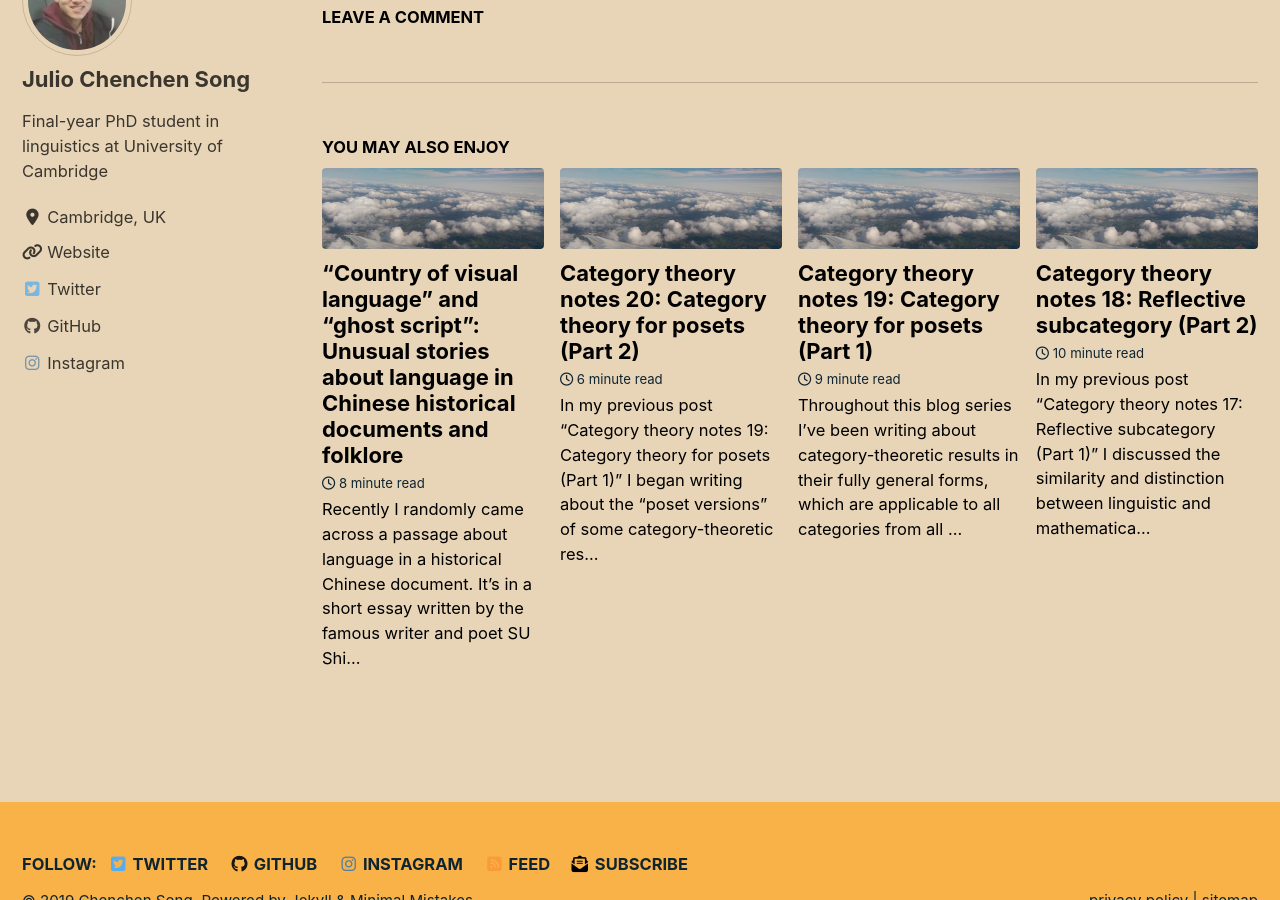
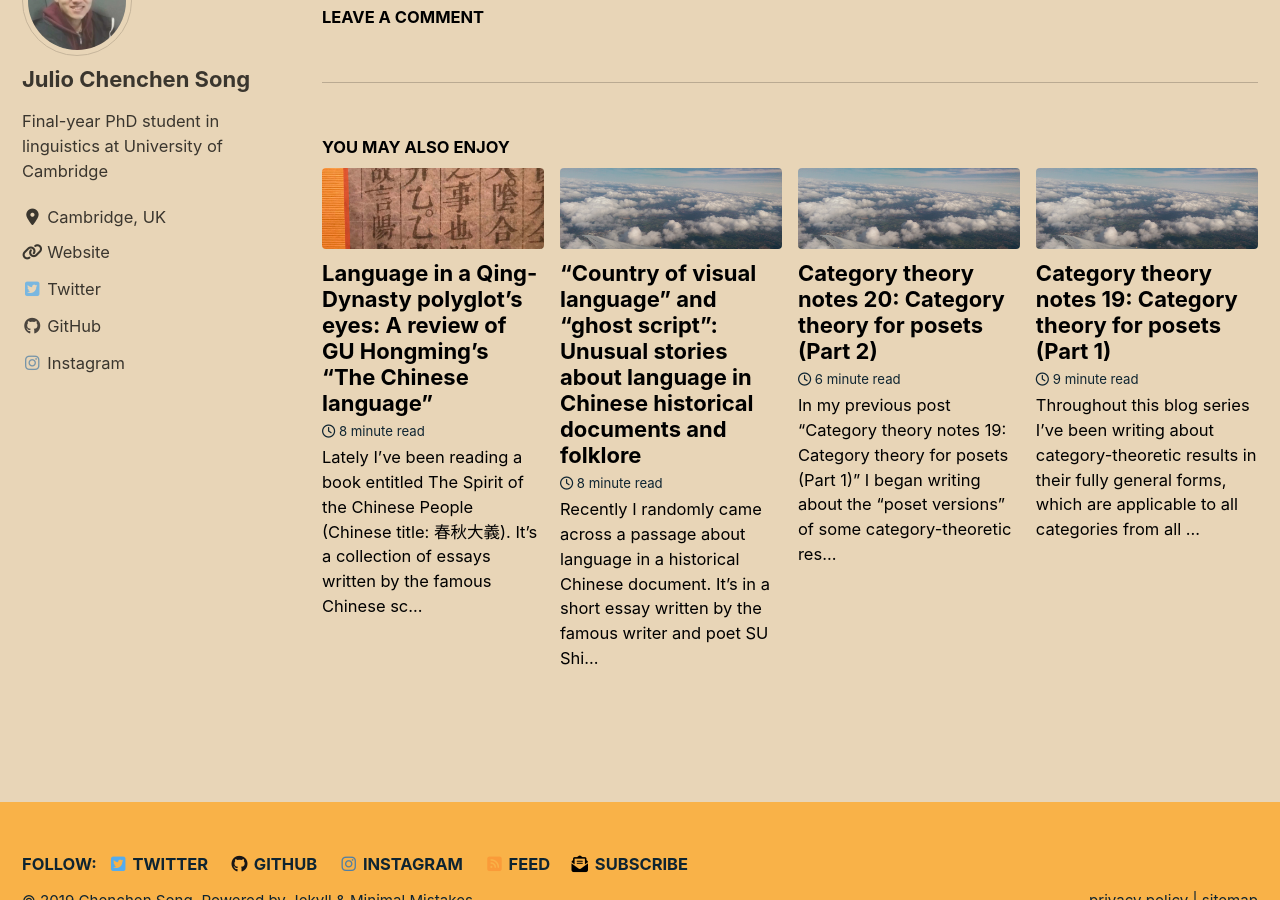
Before and after one commit to juliosong/blog, a Jekyll site: the page built from _posts/2019-08-03-my-first-post.md, in a window 1280 px wide and 900 px high, scrolled down 2825 px. Built offline with Jekyll 4.4.1, drawn with Linux system fonts in a browser that asks for light colours; cached includes are drawn as plain includes; nearby versions of some CDN libraries; some web fonts are replaced; comment, search, counter and statistics services are not loaded; some of the changed lines change nothing that is shown.

Commit message:
added new post GU Hongming

```diff
--- /dev/null
+++ b/_posts/2019-09-28-guhongming.md
@@ -0,0 +1,94 @@
+---
+title: "Language in a Qing-Dynasty polyglot's eyes: A review of GU Hongming's &#8220;The Chinese language&#8221;"
+categories: [review, linguistics]
+tags: [Chinese]
+header:
+  overlay_image: /assets/images/guhongming.jpg
+  show_overlay_excerpt: false
+  image_description: "the cover of GU Hongming's book"
+  caption: "The cover of GU Hongming's <a href='http://www.cntimesbooks.com/books/spirit-of-the-chinese-people'><em>The Spirit of the Chinese People</em></a> (CN Times Books edition, my copy)"
+  teaser: /assets/images/guhongming.jpg
+---
+
+Lately I've been reading a book entitled [_The Spirit of the Chinese People_](http://www.cntimesbooks.com/books/spirit-of-the-chinese-people) (Chinese title: <span class="hanyu">春秋大義</span>). It's a collection of essays written by the famous Chinese scholar [GU Hongming](https://en.wikipedia.org/wiki/Gu_Hongming) (<span class="hanyu">辜鴻銘</span>), who lived in late nineteenth century and early twentieth century. As is usually the case with literati of that era, GU was an expert in multiple disciplines; but what made him stand out was his impressive talent in language learning. According to [Wikipedia](https://en.wikipedia.org/wiki/Gu_Hongming#Life):
+>He was fluent in English, Chinese, German, Russian and French, and understood Italian, Ancient Greek, Latin, Japanese and Malay.
+
+## Who was GU Hongming?
+
+<figure style="width:30%;float:left;margin-top:0;padding-top:0;margin-right:25px;margin-bottom:0;padding-bottom:0;">
+  <img src="/assets/images/guhongming-profile.jpg" alt="a photograph of GU Hongming">
+  <figcaption>An photo of GU Hongming<br>(source: <a href='https://commons.wikimedia.org/wiki/File:Gu_Hongming_c.1917.jpg'>Wikimedia Commons</a>)</figcaption>
+</figure>
+GU's mastering of multiple languages clearly had to do with his life experience. Being born in a bilingual family (father Chinese and mother Malay-Portuguese), he went to Scotland for education at the age of ten (up till university), followed by further education in Germany and France. So, compared to his peers he had a very good language-learning environment to begin with.
+
+GU's success with languages also had to do with his unique way of learning, which is widely known in China even today (see [this popular article](http://www.tw.org/newwaves/63/1-7.html) if you can read Chinese). Yet few people are able to follow suit, for the lack of perseverance and an excellent memory, because **GU learned languages by reciting entire literary works**. Incidentally, that's also the pedagogical method used in traditional Chinese elementary schools throughout many centuries (not in teaching foreign languages but in teaching Chinese).
+
+In Chinese there's a _chéng yǔ_ (<span class="hanyu">成語</span>) or four-character idiom <a href="https://www.moedict.tw/倒背如流"><span class="hanyu">倒背如流</span></a>, meaning that someone knows some text so well that he can fluently recite it backwards. Albeit an exaggeration, this idiom well reflects the recognition of the learning-through-reciting pedagogical method in Chinese history as well as the society's admiration for those who excel at it. Actually reciting is still an important part of language education in Chinese schools today. School children are required to recite paragraphs or even entire passages from grade one! I remember one of the first passages we were required to recite was the Classical Chinese poem <a href="https://en.wikipedia.org/wiki/Quiet_Night_Thought"><span class="hanyu">靜夜思</span></a> 'Quite Night Thought' by <a href="https://en.wikipedia.org/wiki/Li_Bai">LI Bai</a>.
+
+<figure style="width:30%;margin:0 auto;">
+  <img src="/assets/images/jingyesi.jpeg" alt="a calligraphic version of LI Bai's Quiet Night Thought">
+  <figcaption>A calligraphic version of LI Bai's &#8220;Quite Night Thought&#8221; (<span class="hanyu">靜夜思</span>) (by <a href="https://en.wikipedia.org/wiki/Zhao_Mengfu">ZHAO Mengfu</a>) (source: <a href='https://zi.media/@yidianzixun/post/G4PBJy'>zi.media</a>)</figcaption>
+</figure>
+
+## "The Chinese language"
+Being the third essay in _The Spirit of the Chinese People_, "The Chinese language" comes after "The Chinese woman" and precedes "John Smith in China." In this essay GU mainly writes about his thoughts on the uniqueness of the Chinese language. His main argument is that Chinese is "a language of the heart," which is difficult "not because it is complex, but because it is _deep_."
+
+### Things I doubt
+Some of GU's language-related ideas are not exactly correct, at least from a contemporary linguistic perspective; but again, GU is neither contemporary nor a linguistician, so that's understandable.
+
+For example, GU writes in the beginning paragraph of the essay that "[t]he colloquial or spoken language [of Chinese] is the language for the use of the uneducated, and the written language is the language for the use of the really educated," whereby he concludes "half-educated people do not exist in this country." Then, in the next paragraph he further confirms that "spoken or colloquial Chinese is ... the language of a child." He backs up his point by an example of language acquisition:
+>[W]e all know how easily European children learn colloquial or spoken Chinese, while learned philogues and sinologues insist in saying that Chinese is so difficult.
+
+Based on this example he gives foreigners who want to learn Chinese the following advice:
+>Be ye like little children, you will then not only enter into the Kingdom of Heaven, but you will also be able to learn Chinese.
+
+While it's true that children learn Chinese fast and that one should learn languages like children do, this can hardly be used as evidence that Chinese is a child's language---because children can learn any language fast...
+
+For another example, GU thinks "[s]poken Chinese is ... an extremely simple language" in that it has "no grammar or any rule whatever." What he had in mind might be the sort of "grammar" in European languages, which is basically morphology, but it's incorrect to equate a morphologically poor language like Chinese (or English as well to some extent) with a grammarless/ruleless language. **From a general linguistic perspective, a language has rules as long as its expressions aren't totally chaotic, and in that sense all languages have rules.**
+
+Besides, GU's attribution of Chinese as a "deep" language is vague, because he never gives that term a sound definition. He explains that Chinese is "a language for expressing deep feeling in simple language," but isn't that doable in just any language---depending on what each cultural community perceives as "deep feelings"?
+
+It's true that English can't express the kind of poetic images characteristic of Classical Chinese poems (see my award-winning <a href="https://www.juliosong.com/doc/Song2016EssayPrize.pdf">essay</a> for some examples😊), but Chinese is also clumsy in expressing many disciplinary concepts that originated in the West (which is why many Chinese students, me included, prefer reading English textbooks). And if deep means poetic/romantic, then there are surely also many "deep feelings" that can be easily expressed in other languages but not in Chinese; for example, [this web page](https://wanderednotlost.wordpress.com/2015/08/06/hello-world/) lists the [Yaghan](https://en.wikipedia.org/wiki/Yaghan_language) word [_mamihlapinatapei_](https://en.wikipedia.org/wiki/Mamihlapinatapai), the Scottish word [_tartle_](https://www.scotsman.com/lifestyle-2-15039/scottish-word-of-the-week-tartle-1-3819473), the Brazilian Portuguese word [_cafuné_](https://www.dictionary.com/e/portuguese-terms/), among others.
+
+- _manihlapinatapei_: a wordless yet meaningful look shared by two people who both desire to initiate something but are both reluctant to start
+- _tartle_: to hesitate while introducing someone due to having forgotten his/her name
+- _cafuné_: to tenderly run one's fingers through someone's hair<br>
+<span style="text-align:right;">(original source: <a href="https://www.altalang.com/beyond-words/ten-most-difficult-words-to-translate/">altalang.com</a>; see also Simpson 2019 <a href="https://books.google.co.uk/books?id=LpSBDwAAQBAJ&dq=A+Scottish+verb+meaning+to+hesitate+while+introducing+someone+due+to+having+forgotten+his/her+name.&source=gbs_navlinks_s"><em>Language and Society</em></a>, pp.&nbsp;314--315)</span>
+
+### Things I like
+One major point made by GU that I find appealing is his **stratified classification of the Chinese language** based on the social-hierarchical context of usage. GU's classification is as follows (he even designed Latin names for them😆):
+- Spoken or colloquial Chinese
+- Written Chinese
+    - Plain-dress written Chinese (_litera communis_ or _litera officinalis_)
+    - Official uniformed Chinese (_litera classica minor_)
+    - Full court-dress Chinese (_litera classica major_)
+
+In contemporary linguistic terms the above classification can be taken as one based on <a href="https://en.wikipedia.org/wiki/Register_(sociolinguistics)">register</a>, and it's definitely true that **the lexicon and syntax of Chinese are highly sensitive to register**---so sensitive that some scholars have even proposed a "<a href="https://www.blcup.com/enPInfo/index/10051#001">register grammar</a>" theory for Chinese.
+
+To illustrate, to express the meaning "he is older than me" in Mandarin Chinese one would say (and I translate verbatim into English) "he than me age great" (<span class="hanyu">他比我年紀大</span>) in a daily conversation but "he elder than me" (<span class="hanyu">他年長於我</span>) in a context that requires more elegance. N.b. the different positioning of the phrase "than me."
+
+As we can see, in the "elegant version" of the above sentence not only is the word for "older" changed to a more elegant form, but the sentence structure is also changed to that of Classical Chinese (though clearly the speaker is speaking in Standard Mandarin!).
+- Classical Chinese: verb + prepositional phrase
+- Modern Chinese: prepositional phrase + verb
+
+Such vocabulary and structure switches are a dime a dozen in the actual use of Chinese, and one needn't be versed in Classical Chinese to be able to use them correctly, because they are simply part of the synchronic grammar of the language.
+
+Another thing I like about GU's essay is his verbatim glossing of Classical Chinese poems. Even though he doesn't use any linguistic jargon, his glossing is actually better and more accurate than that of many professionally trained linguisticians. For example, in the following poem (excerpt)
+><span class="hanyu">誓掃匈奴不顧<u>身</u> …… 猶是深閨夢<u>裏</u>人</span><br>
+>swear sweep the Huns not care <u>self</u> ... still are Spring chambers dream <u>inside</u> men
+
+the character <span class="hanyu">身</span> is glossed as "self" instead of its literal meaning "body" because it's used as a reflexive pronoun, and the character <span class="hanyu">裏</span> is glossed as "inside" instead of simply "in" (as in many contemporary linguistics papers!) because it's not a preposition (though its meaning is close to a preposition in English-like languages) but a quasi noun (so "dream inside" really means "dream's inside" or "the inside of the dream"). Given the precision in GU's glossing, I have no doubt that he would also make an excellent linguistician if he lived in our time.
+
+Of course, apart from the above verbatim glossing GU also gives a free translation of the poem, which is itself also a poem (in the English style)! I cite the entire translation below and highlight the parts corresponding to the above-cited exerpt:
+> **They vowed to sweep the heathen hordes**<br>
+> **From off their native soil or die:**<br>
+> Five thousand tasselled knights, sable-clad<br>
+> All dead now on the desert lie.<br>
+> Alas! the white bones that bleach cold<br>
+> Far off along the Wuting stream,<br>
+> **Still come and go as living men**<br>
+> **Home somewhere in the loved one's dream.**
+
+I must admit I had to look up several words in the translation (e.g., _heathen_, _tasselled_)...😝 An overall feeling I've had while reading GU's essays is that his English vocabulary is really remarkable, which perhaps has to do with the fact that he had learned the language via reciting literary works.
+
+But again, I also feel that literati in late Qing Dynasty and early Republic of China (e.g., <a href="https://en.wikipedia.org/wiki/Lu_Xun">LU Xun</a>, <a href="https://en.wikipedia.org/wiki/Cai_Yuanpei">CAI Yuanpei</a>) were generally much better in whatever foreign language they learned than students today with similar educational resources, even though they didn't have fancy tools like smart phones. **Perhaps one really doesn't need any fancy tools to become a good language learner---the human brain itself is fancy enough!**🧠
```
Also changed, not shown: _layouts/single.html (line endings or trailing spaces), assets/images/0model.jpg (renamed from assets/images/model.jpg), assets/images/guhongming-profile.jpg (added), assets/images/guhongming.jpg (added), assets/images/jingyesi.jpeg (added).
